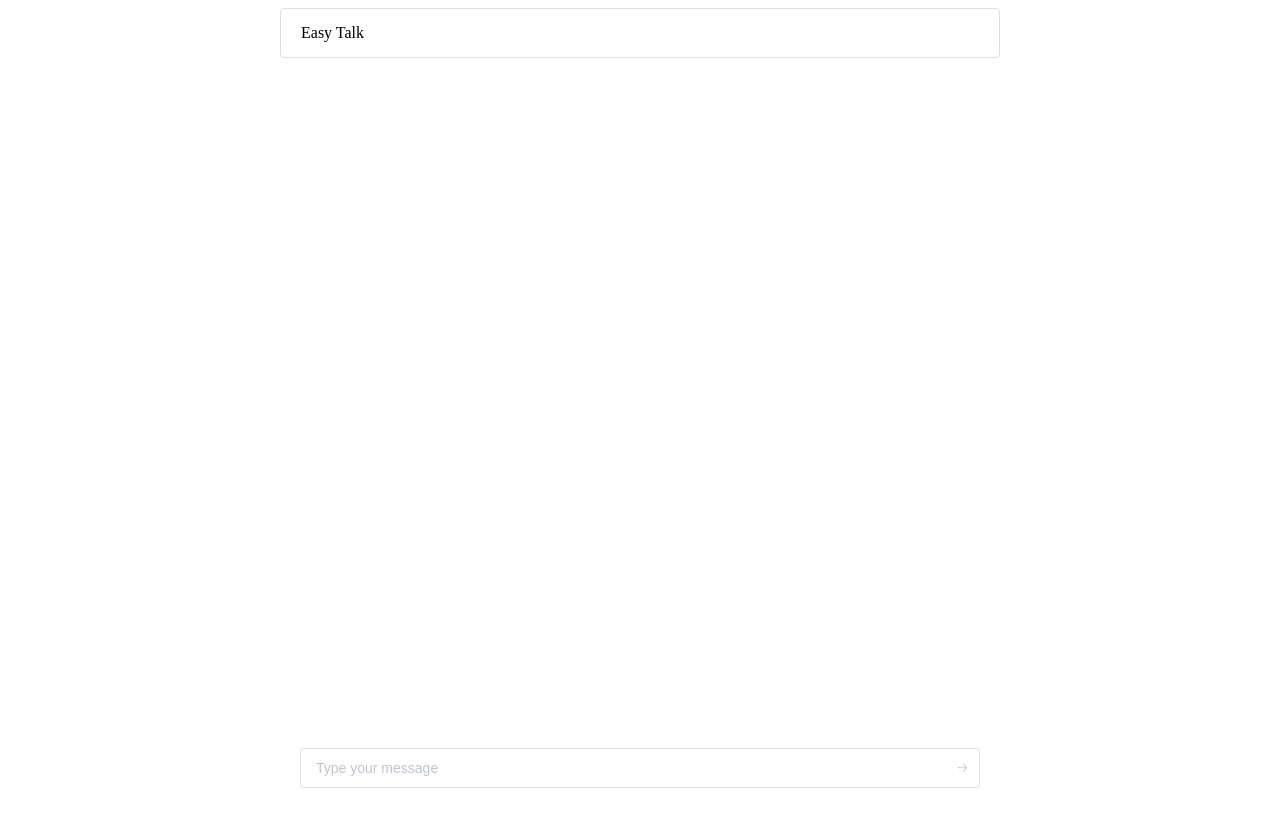
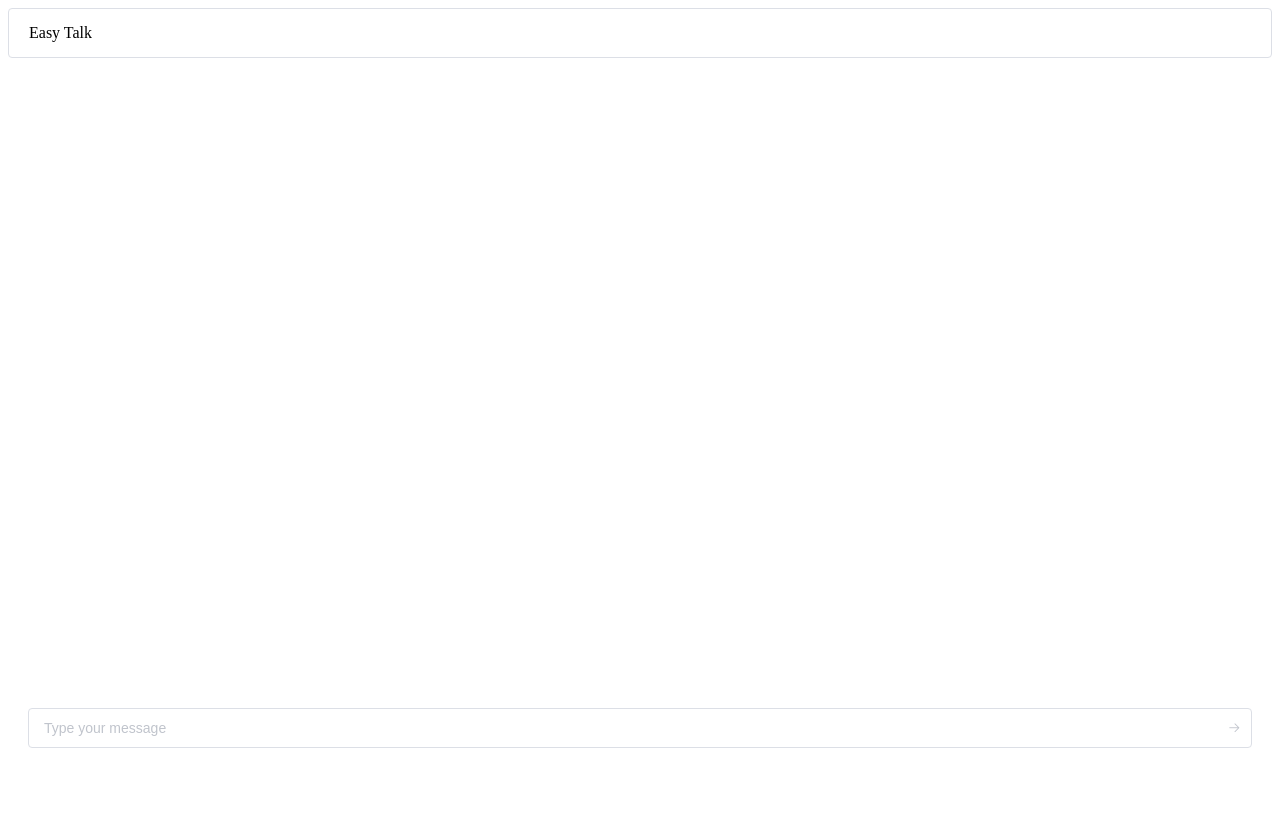
Before and after one commit to mgalvc/easy-talk-app, a Vue app: page /#/room/1 in a window 1280 px wide. Built offline with nearby package versions, Linux system fonts and the light colour scheme.

Commit message:
corrigindo height

```diff
--- a/src/components/ChatRoom.vue
+++ b/src/components/ChatRoom.vue
@@ -58,9 +58,7 @@ export default {
 
 <style scoped>
 #chat-container {
-  height: 100vh;
-  width: 90vh;
-  margin: auto;
+  height: 95vh;
 }
 
 #info-container {
```
